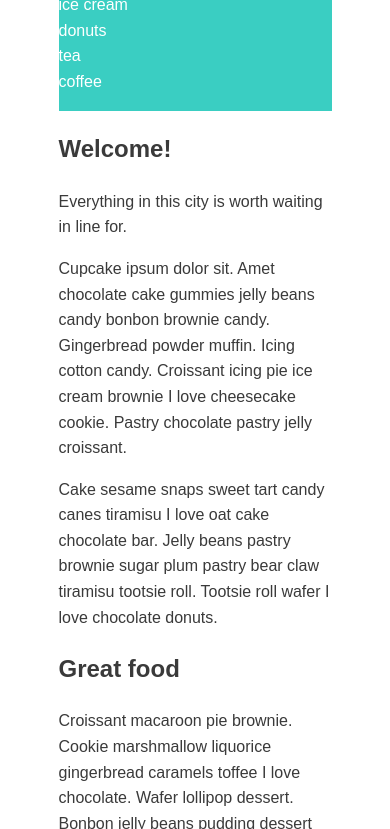
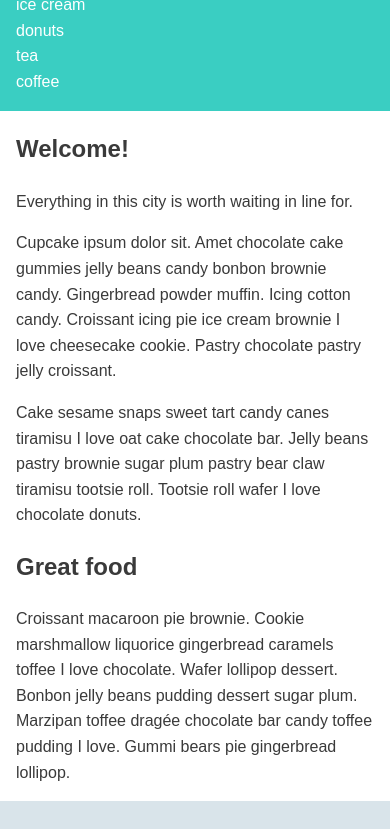
Before and after one commit to Frente-fin/CSS-Layout, a plain HTML site: page index.html in a window 390 px wide. Shown: the part 75-904 px from the top of the page. Drawn offline with Linux system fonts and the light colour scheme.

Commit message:
added responsive container

```diff
--- a/index.html
+++ b/index.html
@@ -6,8 +6,8 @@
 	<link rel="stylesheet" href="css/style.css">
 </head>
 <body>
-<div class="wrapper">
 	<header class="main-header">
+        <div class="container">
 		<h1 class="name"><a href="#">Best City Guide</a></h1>
 		<ul class="main-nav">
 			<li><a href="#">ice cream</a></li>
@@ -15,8 +15,9 @@
 			<li><a href="#">tea</a></li>
 			<li><a href="#">coffee</a></li>
 		</ul>
+     </div>
 	</header>
-
+    <div class="container">
 	<h2>Welcome!</h2>
 	<p>Everything in this city is worth waiting in line for.</p>
 	<p>Cupcake ipsum dolor sit. Amet chocolate cake gummies jelly beans candy bonbon brownie candy. Gingerbread powder muffin. Icing cotton candy. Croissant icing pie ice cream brownie I love cheesecake cookie. Pastry chocolate pastry jelly croissant.</p>
@@ -24,10 +25,10 @@
 
 	<h2>Great food</h2>
 	<p>Croissant macaroon pie brownie. Cookie marshmallow liquorice gingerbread caramels toffee I love chocolate. Wafer lollipop dessert. Bonbon jelly beans pudding dessert sugar plum. Marzipan toffee drag&#233;e chocolate bar candy toffee pudding I love. Gummi bears pie gingerbread lollipop.</p>
+    </div>
 
 	<footer class="main-footer">
 		<p>&copy;2015 Residents of The Best City Ever.</p>
 	</footer>
-    </div>
 </body>
 </html>
--- a/scss/style.scss
+++ b/scss/style.scss
@@ -3,6 +3,10 @@
 /* =================================
   Base Element Styles
 ==================================== */
+
+* {
+    box-sizing: border-box;
+}
 
 body {
 	line-height: 1.6;
@@ -26,9 +30,9 @@ a {
 
 /* ---- Layout Containers ---- */
 
-.wrapper {
-    width: 70%;
-    margin: 0 auto;
+.container {
+    padding-left: 1em;
+    padding-right: 1em;
 }
 
 .main-header {
@@ -37,10 +41,23 @@ a {
 }
 
 .main-footer {
+    text-align: center;
 	padding: 2em 0;
 	background: #d9e4ea;
 }
 
 
+/* =================================
+  Media Queries
+==================================== */
+
+@media (min-width: 768px ) {
+
+    .container {
+    width: 70%;
+    max-width: 1000px;
+    margin: 0 auto;
+  }
+}
 
 /* ---- Page Elements ---- */
```
Also changed, not shown: css/style.css.
